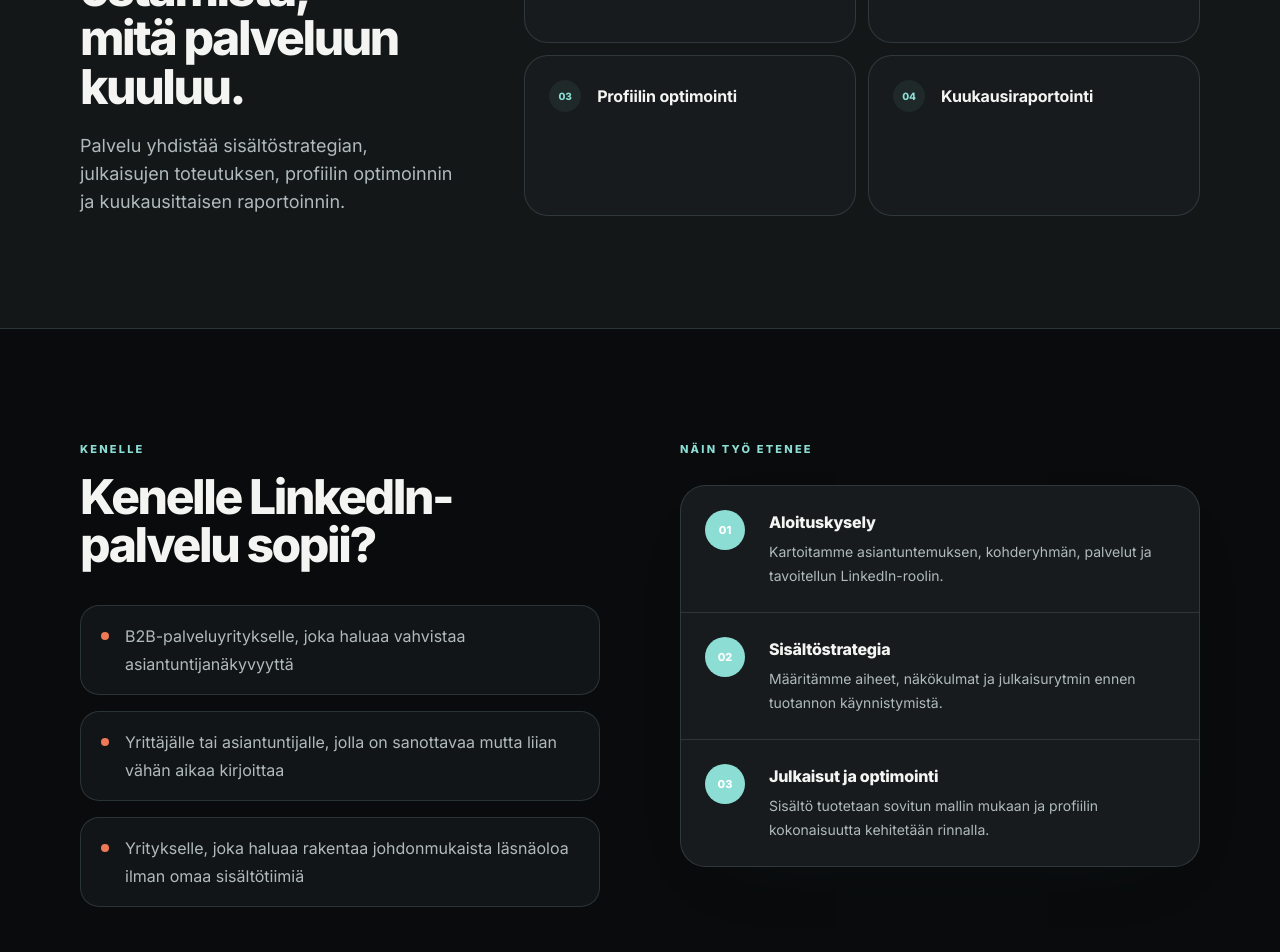
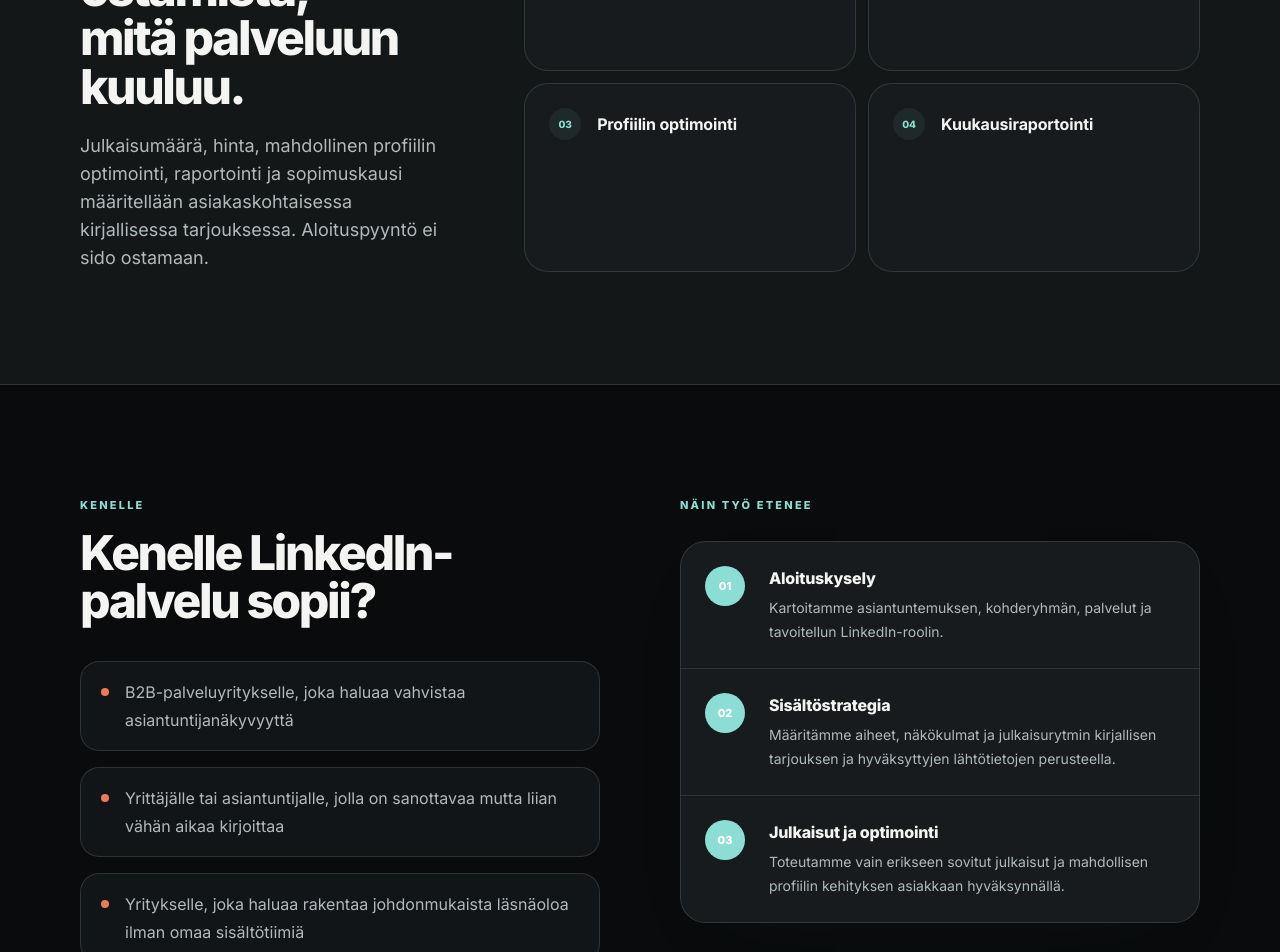
Before and after one commit to Jambovisuaalit/virella-helsinki-web, a Next.js app: page /linkedin in a window 1280 px wide. Shown: the part 940-1892 px from the top of the page. Built offline with nearby package versions, Linux system fonts and the light colour scheme.

Commit message:
fix: enforce written LinkedIn quotes throughout service and checkout

```diff
--- a/content/fi/services.ts
+++ b/content/fi/services.ts
@@ -60,7 +60,7 @@ export const servicePageContent: Record<ProductId, ServicePageContent> = {
     eyebrow: "LinkedIn-markkinointi yrityksille",
     title: "LinkedIn-sisältö ilman jatkuvaa kirjoittamisrumbaa.",
     lead: "Virella auttaa yritystäsi tai asiantuntijabrändiäsi näkymään LinkedInissä johdonmukaisesti, selkeästi ja oman alan asiantuntemukseen nojaten.",
-    summary: "Palvelu yhdistää sisältöstrategian, julkaisujen toteutuksen, profiilin optimoinnin ja kuukausittaisen raportoinnin.",
+    summary: "Julkaisumäärä, hinta, mahdollinen profiilin optimointi, raportointi ja sopimuskausi määritellään asiakaskohtaisessa kirjallisessa tarjouksessa. Aloituspyyntö ei sido ostamaan.",
     audienceTitle: "Kenelle LinkedIn-palvelu sopii?",
     audience: [
       "B2B-palveluyritykselle, joka haluaa vahvistaa asiantuntijanäkyvyyttä",
@@ -69,8 +69,8 @@ export const servicePageContent: Record<ProductId, ServicePageContent> = {
     ],
     process: [
       { title: "Aloituskysely", text: "Kartoitamme asiantuntemuksen, kohderyhmän, palvelut ja tavoitellun LinkedIn-roolin." },
-      { title: "Sisältöstrategia", text: "Määritämme aiheet, näkökulmat ja julkaisurytmin ennen tuotannon käynnistymistä." },
-      { title: "Julkaisut ja optimointi", text: "Sisältö tuotetaan sovitun mallin mukaan ja profiilin kokonaisuutta kehitetään rinnalla." },
+      { title: "Sisältöstrategia", text: "Määritämme aiheet, näkökulmat ja julkaisurytmin kirjallisen tarjouksen ja hyväksyttyjen lähtötietojen perusteella." },
+      { title: "Julkaisut ja optimointi", text: "Toteutamme vain erikseen sovitut julkaisut ja mahdollisen profiilin kehityksen asiakkaan hyväksynnällä." },
     ],
     faq: [
       { question: "Kirjoitetaanko julkaisut puolestani?", answer: "Kyllä. Sisältö rakennetaan alkukyselyn ja sovitun sisältöstrategian pohjalta." },
```
